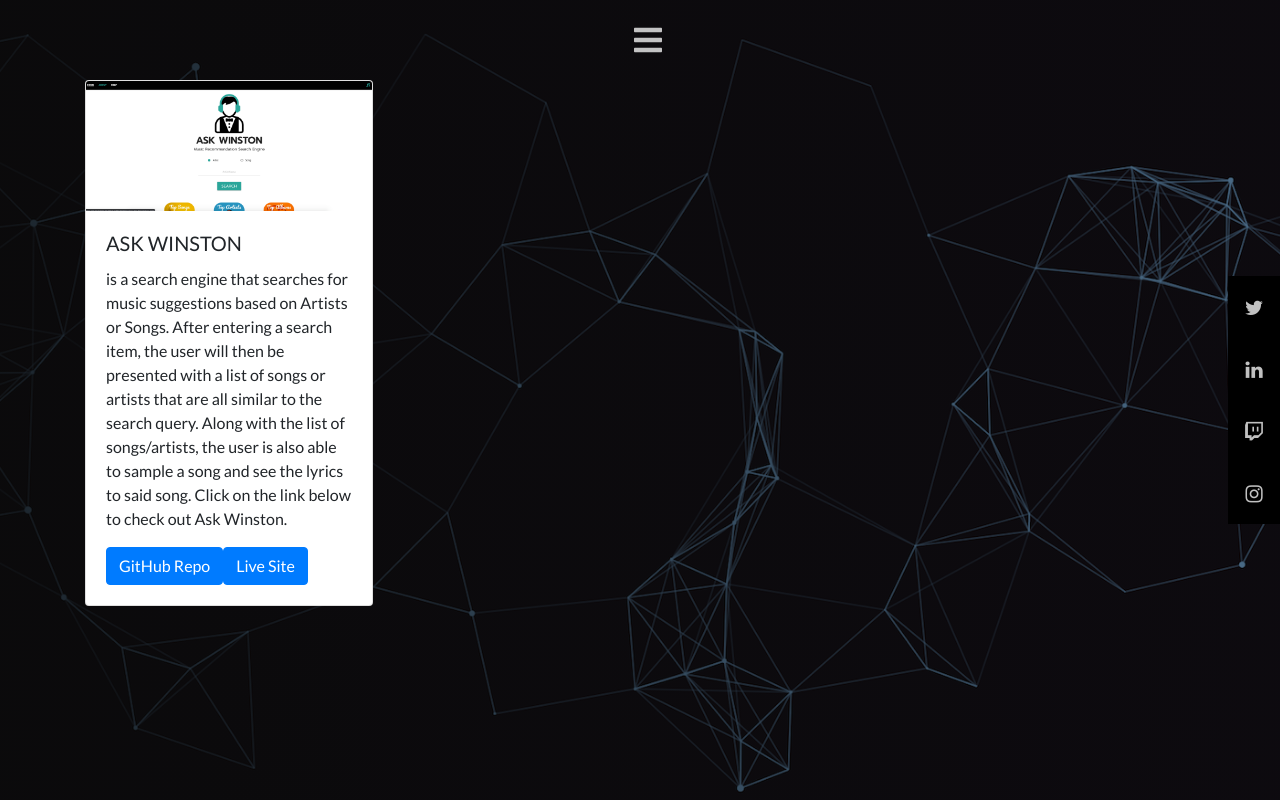
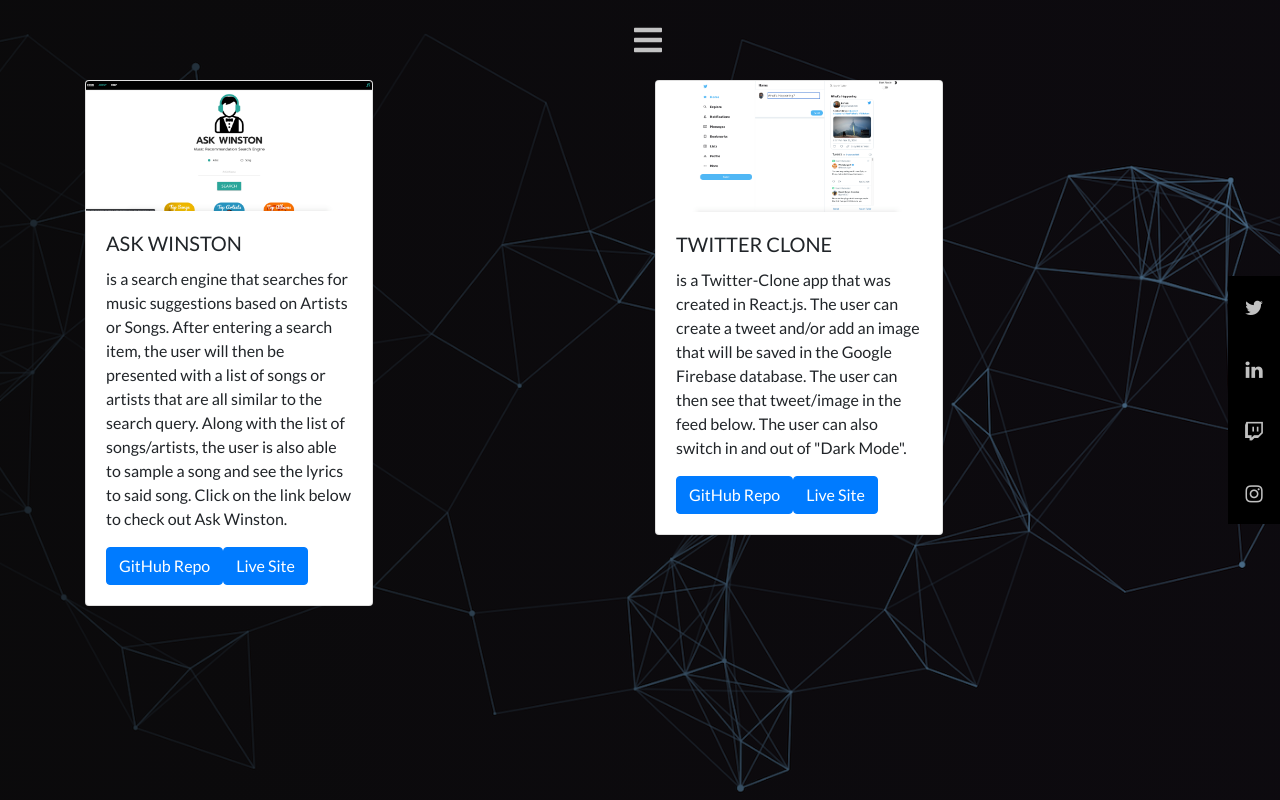
Before and after one commit to Ramong06/portfolio-website, a React (Create React App) app: page /portfolio in a window 1280 px wide. Built offline with nearby package versions, Linux system fonts and the light colour scheme; the HTML template or start-up script is replaced by a standard one.

Commit message:
added twitter-clone card to portfolio page

```diff
--- /dev/null
+++ b/src/components/TwitterCloneCard/index.js
@@ -0,0 +1,25 @@
+import React from 'react';
+import Card from "react-bootstrap/Card";
+import Button from "react-bootstrap/Button"
+import TwitterCloneImg from "../../images/twitter-clone.png";
+
+const TwitterClone = () => {
+    return (
+        <div>
+            <Card style={{ width: '18rem' }}>
+                <Card.Img variant="top" src={TwitterCloneImg} />
+                <Card.Body>
+                    <Card.Title>TWITTER CLONE</Card.Title>
+                    <Card.Text>
+                        is a Twitter-Clone app that was created in React.js. The user can create a tweet and/or add an image that will be saved in the
+                        Google Firebase database. The user can then see that tweet/image in the feed below. The user can also switch in and out of "Dark Mode".
+                    </Card.Text>
+                    <Button variant="primary" href="https://github.com/Ramong06/twitter-clone" rel="noreferrer"  target="_blank">GitHub Repo</Button>
+                    <Button variant="primary" href="https://twitter-clone5488.netlify.app/" rel="noreferrer"  target="_blank">Live Site</Button>
+                </Card.Body>
+            </Card>
+        </div>
+    )
+}
+
+export default TwitterClone;
--- a/src/pages/Portfolio.js
+++ b/src/pages/Portfolio.js
@@ -4,6 +4,7 @@
 import { Container, Row, Col } from "react-bootstrap";
 import Navbar from "../components/Navbar";
 import AskWinstonCard from "../components/AskWinstonCard";
+import TwitterCloneCard from "../components/TwitterCloneCard";
 
 
 const About = () => {
@@ -16,6 +17,9 @@
                     <Col size="md-3 sm-6 justify-content-md-right" id="bioCard">
                         <AskWinstonCard />
                     </Col>
+                    <Col size="md-3 sm-6 justify-content-md-right" id="bioCard">
+                        <TwitterCloneCard />
+                    </Col>
                 </Row>
             </Container>
         </div>
```
